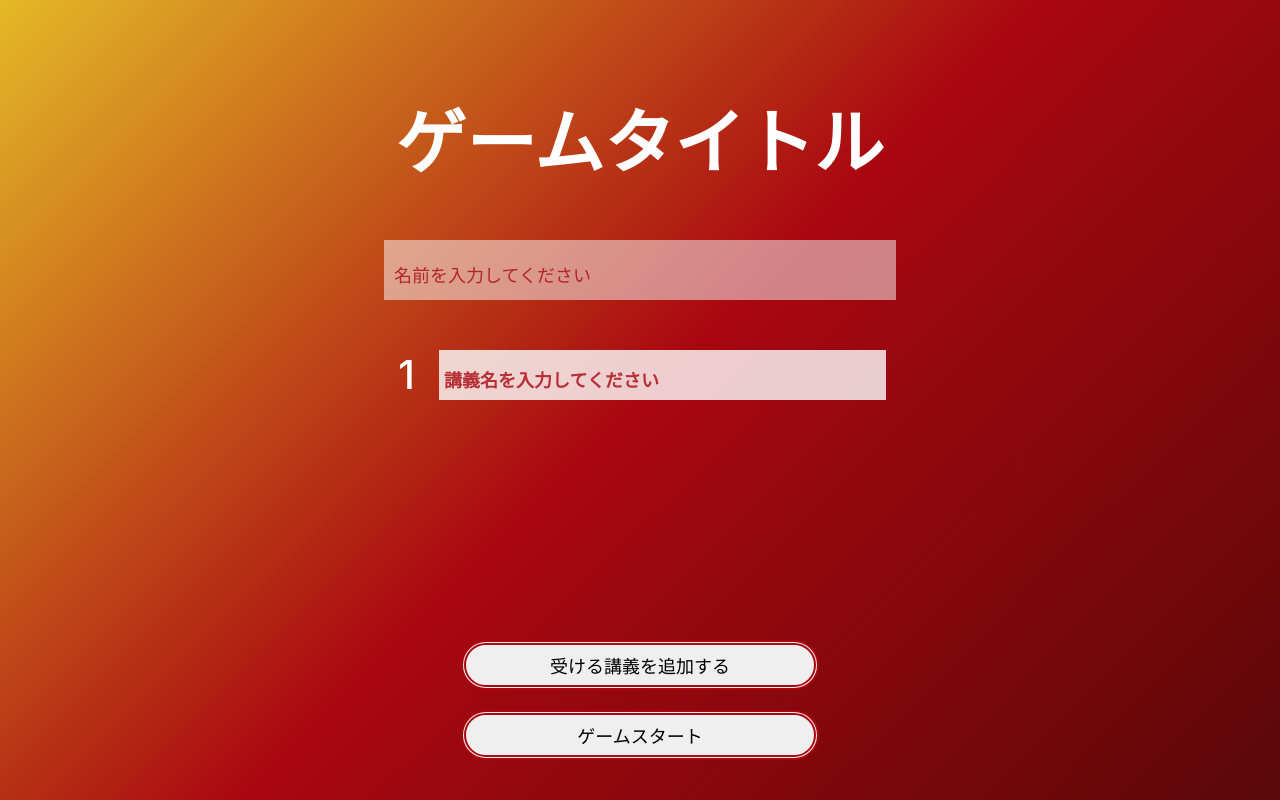
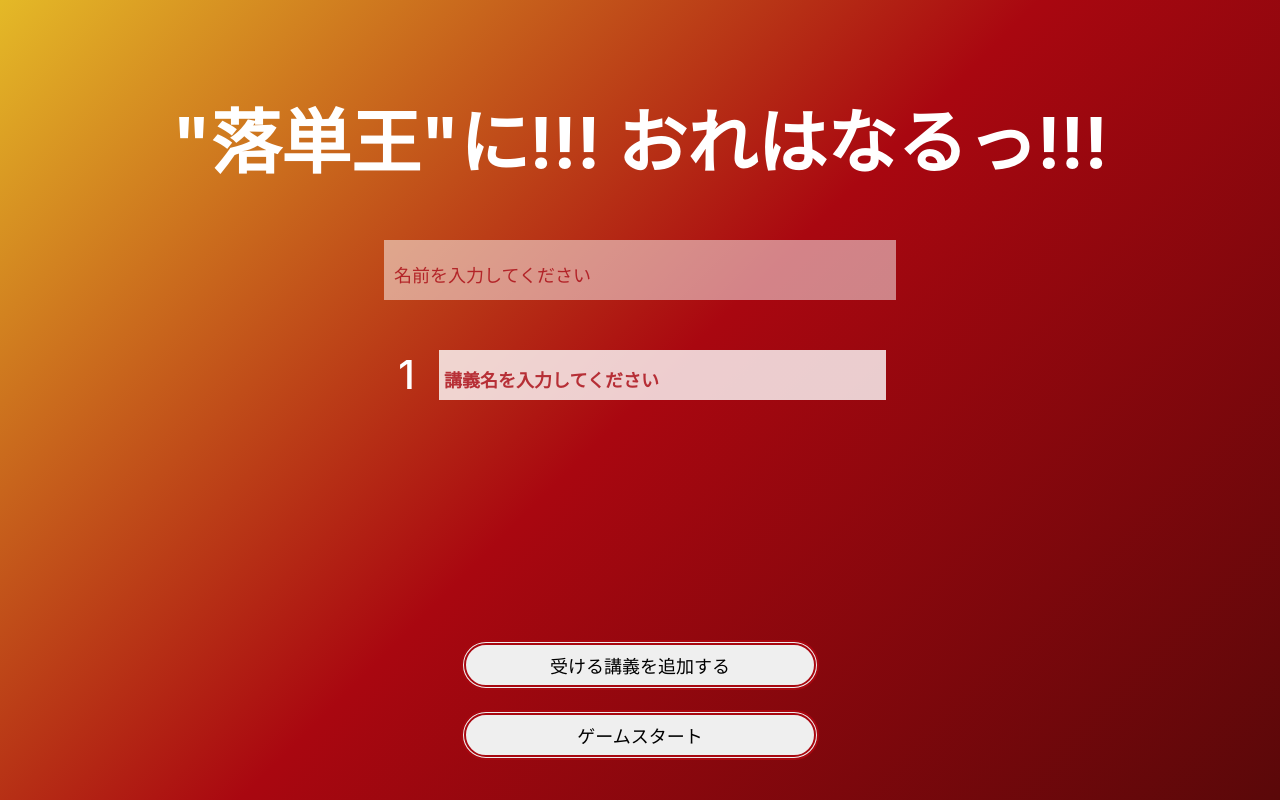
Before and after one commit to shu20031026/ptera-app-front, a Next.js app: page / in a window 1280 px wide. Built offline with nearby package versions, Linux system fonts and the light colour scheme.

Commit message:
fix: タイトルを追加

```diff
--- a/src/views/components/pages/Home/index.tsx
+++ b/src/views/components/pages/Home/index.tsx
@@ -46,7 +46,7 @@ export const Home: NextPage = () => {
 
   return (
     <div css={homeContainer}>
-      <h1 css={gameTitle}>ゲームタイトル</h1>
+      <h1 css={gameTitle}> {'"落単王"に!!! おれはなるっ!!!'}</h1>
       <div css={homeWrapper}>
         <div>
           <input
```
